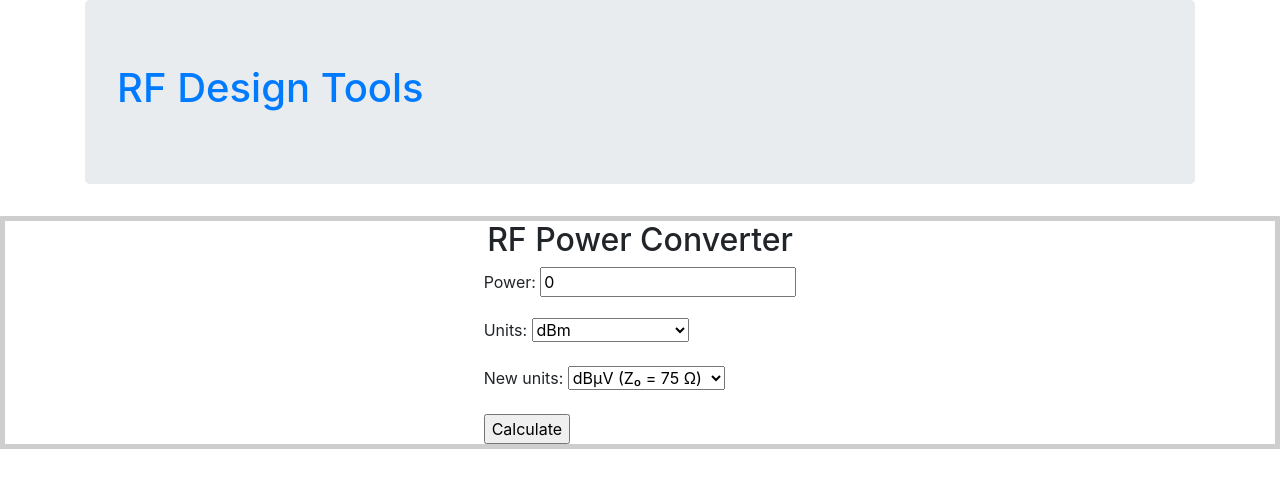
After one commit to andresmmera/rf-design-tools, a Django app: page /tool/rf_power_converter in a window 1280 px wide. The commit adds this page. Shown: the top 488 px of the page. Run offline with Django 3.2, Linux system fonts and the light colour scheme.

Commit message:
RF Power converter tool

```diff
--- a/rf_design_tools/catalog/forms.py
+++ b/rf_design_tools/catalog/forms.py
@@ -1,7 +1,7 @@
 from django import forms
 from django.core.exceptions import ValidationError
 
-# FORM 1 - Calculation of the load impedance given the reflection coefficient
+# FORM 1.1 - Calculation of the load impedance given the reflection coefficient
 
 class ReflectionCoefficientToImpedanceForm(forms.Form):
 
@@ -16,14 +16,30 @@ class ReflectionCoefficientToImpedanceForm(forms.Form):
         self.fields['gamma_mag'].widget.attrs['max'] = 1
 
 
-# FORM 2 - Calculation of the reflection coefficient given the load impedance
+# FORM 1.2 - Calculation of the reflection coefficient given the load impedance
 class ImpedanceToReflectionCoefficientForm(forms.Form):
 
-    ZR = forms.FloatField(initial=30,  label='Re{Z}')
-    ZI = forms.FloatField(initial=15, label='Im{Z}')
+    ZR = forms.FloatField(initial=73.44,  label='Re{Z}')
+    ZI = forms.FloatField(initial=7.92, label='Im{Z}')
     Z0 = forms.FloatField(initial=50, label='Z\u2080')
 
     def __init__(self, *args, **kwargs):
         super(ImpedanceToReflectionCoefficientForm, self).__init__(*args, **kwargs)
         self.fields['Z0'].widget.attrs['min'] = 1e-6
         self.fields['ZR'].widget.attrs['min'] = 1e-6
+
+# FORM 2 - RF POWER CONVERTER
+class RF_PowerConversionForm(forms.Form):
+
+    P = forms.FloatField(initial=0,  label='Power')
+    CHOICES_Units = (
+        ('0', "W"),
+        ('1', "dBm"),
+        ('2', "dB\u00B5V (Z\u2080 = 75 \u03A9)"),
+        ('3', "dBmV (Z\u2080 = 75 \u03A9)"),
+        ('4', "dB\u00B5V (Z\u2080 = 50 \u03A9)"),
+        ('5', "dBmV (Z\u2080 = 50 \u03A9)"),
+        ('6', "dBpW"),
+    )
+    old_units = forms.ChoiceField(choices=CHOICES_Units, label='Units', initial='1')
+    new_units = forms.ChoiceField(choices=CHOICES_Units, label='New units', initial='2')
--- /dev/null
+++ b/rf_design_tools/catalog/templates/RF_power_converter.html
@@ -0,0 +1,36 @@
+{% extends "base_generic.html" %}
+
+{% block content %}
+
+<div class="container-fluid" style="border:5px solid #cecece;">
+    <div class="row">
+        <div class="mx-auto">
+          <h2 class="tool-name">RF Power Converter</h2>
+        </div>
+    </div>
+
+    <div class="row">
+        <div class="mx-auto">
+          <!-- Instantiate the form -->
+          <form method="POST">
+          {% csrf_token %}
+          {{ form.as_p }}
+
+          <input type = "submit" value = "Calculate">
+          </form>
+
+          <!-- Present the result -->
+          {% if Pnew %}
+          <div class="card">
+            <div class="card-body">
+              <p> P = {{Pnew}} {{new_units}} </p>
+            </div>
+          </div>
+          {% endif %}
+        </div>
+      </div>
+    </div>
+
+</div>
+
+{% endblock %}
--- a/rf_design_tools/catalog/templates/base_generic.html
+++ b/rf_design_tools/catalog/templates/base_generic.html
@@ -8,14 +8,14 @@
   <!-- Add additional CSS in static file -->
   {% load static %}
   <link rel="stylesheet" type="text/css" href="//fonts.googleapis.com/css?family=Lobster" />
-  <link rel="stylesheet" href="{% static 'css/styles.css' %}">
+  <!-- <link rel="stylesheet" href="{% static 'css/styles.css' %}"> -->
   <meta name="viewport" content="width=device-width, initial-scale=1">
 </head>
 <body>
 
     <div class="container">
         <div class="jumbotron">
-            <h1 class="page-title">RF Design Tools</h1>
+            <h1 class="page-title"><a href='/'>RF Design Tools</a></h1>
         </div>
     </div>
 
--- a/rf_design_tools/catalog/urls.py
+++ b/rf_design_tools/catalog/urls.py
@@ -3,5 +3,6 @@ from catalog import views
 
 urlpatterns = [
     path('', views.ToolListView.as_view(), name='tools'),
-    path('tool/reflection_coefficient', views.CalculateReflectionCoefficientForm, name='reflection-coeff'),
+    path('tool/reflection_coefficient', views.CalculateReflectionCoefficientView, name='reflection-coeff'),
+    path('tool/rf_power_converter', views.CalculatePowerConverterView, name='rf_power_converter'),
 ]
--- a/rf_design_tools/catalog/views.py
+++ b/rf_design_tools/catalog/views.py
@@ -17,12 +17,17 @@ class ToolListView(generic.ListView):
     model = Tool
 
 
+################################################################################################
+#
+#      FORM #1 - REFLECTION COEFFICIENT
+#
+#
 from .forms import ReflectionCoefficientToImpedanceForm, ImpedanceToReflectionCoefficientForm
 from django.http import HttpResponse
 from django.template import loader
 import math
 
-def CalculateReflectionCoefficientForm(request):
+def CalculateReflectionCoefficientView(request):
     context = {}
     if request.method == "POST":
         #Catch the forms
@@ -32,13 +37,15 @@ def CalculateReflectionCoefficientForm(request):
 
         if form_RtoZ.is_valid():
             # Process RtoZ form
+
+            # Get data from the RtoZ form
             Z0 = complex(form_RtoZ.cleaned_data['Z0'], 0)
             gamma_mag = form_RtoZ.cleaned_data['gamma_mag']
+            S11 = round(20*math.log10(gamma_mag), 2)
             gamma_ang = form_RtoZ.cleaned_data['gamma_ang']
             gamma = complex(gamma_mag*math.cos((math.pi/180)*gamma_ang), gamma_mag*math.sin((math.pi/180)*gamma_ang))
 
-            context['form_RtoZ'] = form_RtoZ
-
+            # Calculations
             ZL = Z0*(1+gamma)/(1-gamma)
             ZLR = str(round(ZL.real, 2))
             ZLI = str(round(abs(ZL.imag), 2))
@@ -50,22 +57,35 @@ def CalculateReflectionCoefficientForm(request):
             if abs(ZL.imag) < 1e-3:
                 result = ZLR
 
+            # Assign context for HTML processing
             context['ZL'] = result
+            context['S11'] = S11
+
+            context['form_RtoZ'] = form_RtoZ
             context['form_ZtoR'] = ImpedanceToReflectionCoefficientForm()
             return render(request, 'reflection_coeff.html', context)
 
         if form_ZtoR.is_valid():
             # Process ZtoR form
+
+            # Get data from the ZtoR form
             Z0 = complex(form_ZtoR.cleaned_data['Z0'], 0)
             ZR = form_ZtoR.cleaned_data['ZR']
             ZI = form_ZtoR.cleaned_data['ZI']
 
+            # Calculations
             ZL = complex(ZR, ZI)
             gamma = (ZL - Z0) / (ZL + Z0)
+            gamma_mag = round(math.sqrt(gamma.real*gamma.real + gamma.imag*gamma.imag), 2)
+            S11 = round(20*math.log10(gamma_mag), 2)
+            gamma_ang = round((180/math.pi)*math.atan(gamma.imag / gamma.real), 2)
+
+            # Assign context for HTML processing
+            context['gamma_mag'] = gamma_mag
+            context['gamma_ang'] = gamma_ang
+            context['S11'] = S11
 
             context['form_ZtoR'] = form_ZtoR
-            context['gamma_mag'] = round(math.sqrt(gamma.real*gamma.real + gamma.imag*gamma.imag), 2)
-            context['gamma_ang'] = round((180/math.pi)*math.atan(gamma.imag / gamma.real), 2)
             context['form_RtoZ'] = ReflectionCoefficientToImpedanceForm()
             return render(request, 'reflection_coeff.html', context)
     else:
@@ -76,3 +96,80 @@ def CalculateReflectionCoefficientForm(request):
     context['form_ZtoR'] = form_ZtoR
 
     return render(request, 'reflection_coeff.html', context)
+
+################################################################################################
+#
+#      FORM #2 - RF POWER CONVERTER
+#
+#
+
+from .forms import RF_PowerConversionForm
+from django.http import HttpResponse
+from django.template import loader
+
+def CalculatePowerConverterView(request):
+    context = {}
+    if request.method == "POST":
+        #Catch the form
+        form = RF_PowerConversionForm(request.POST)
+        if form.is_valid():
+            P = form.cleaned_data['P']
+            old_units = form.cleaned_data['old_units']
+            new_units = form.cleaned_data['new_units']
+
+            # Convert the input power to W
+            if old_units == '0': # From W
+                power = P
+            else:
+                if old_units == '1': # From dBm
+                    power = math.pow(10, 0.1*(P-30))
+                else:
+                    if old_units == '2': # From dBuV75
+                        power = math.pow(10, 0.1*(P - 138.75))
+                    else:
+                        if old_units == '3': # From dBmV75
+                            power = math.pow(10, 0.1*(P - 78.75))
+                        else:
+                            if old_units == '4': # From dBuV50
+                                power = math.pow(10, 0.1*(P - 136.99))
+                            else:
+                                if old_units == '5': # From dBmV50
+                                    power = math.pow(10, 0.1*(P - 76.75))
+                                else:
+                                    if old_units == '6': # From dBpW
+                                        power = math.pow(10, 0.1*(P-120))
+
+            P = power # Change the name of the variable so as to make the coding nicer
+
+            # Convert power to the selected unit
+            if new_units == '0': # To W
+                power = P
+            else:
+                if new_units == '1': # To dBm
+                    power = 10*math.log10(P) + 30
+                else:
+                    if new_units == '2': # To dBuV75
+                        power = 10*math.log10(P) + 138.75
+                    else:
+                        if new_units == '3': # To dBmV75
+                            power = 10*math.log10(P) + 78.75
+                        else:
+                            if new_units == '4': # To dBuV50
+                                power = 10*math.log10(P) + 136.99
+                            else:
+                                if new_units =='5': # To dBmV50
+                                    power = 10*math.log10(P) + 76.99
+                                else:
+                                    if new_units == '6': # To dBpW
+                                        power = 10*math.log10(P) + 120
+
+
+            context['Pnew'] = round(power, 2)
+            context['new_units'] =  RF_PowerConversionForm.CHOICES_Units[int(new_units)][1]
+            context['form'] = form
+            return render(request, 'RF_power_converter.html', context)
+    else:
+        form = RF_PowerConversionForm()
+
+    context['form'] = form
+    return render(request, 'RF_power_converter.html', context)
```
Also changed, not shown: rf_design_tools/catalog/templates/reflection_coeff.html (+5 -3 lines), rf_design_tools/db.sqlite3.
